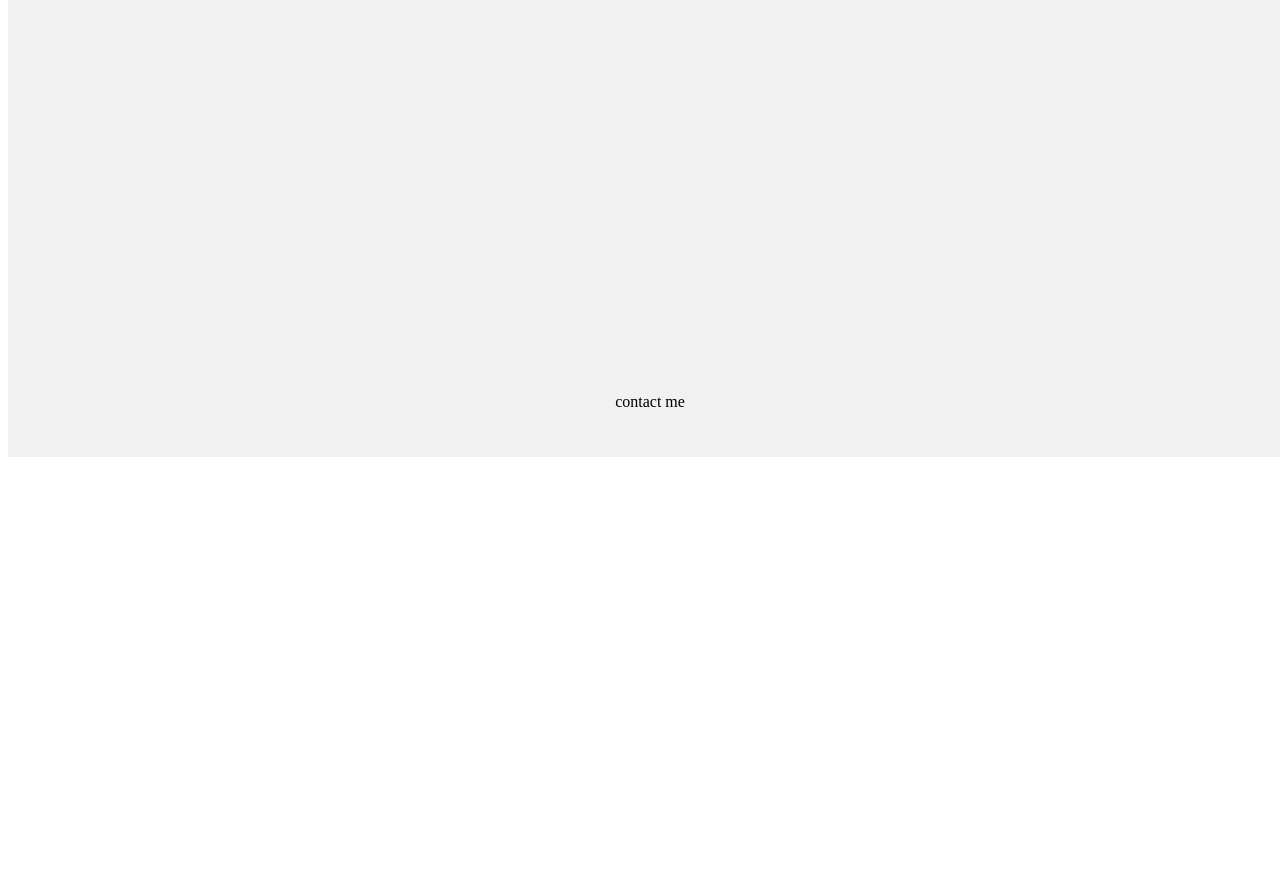
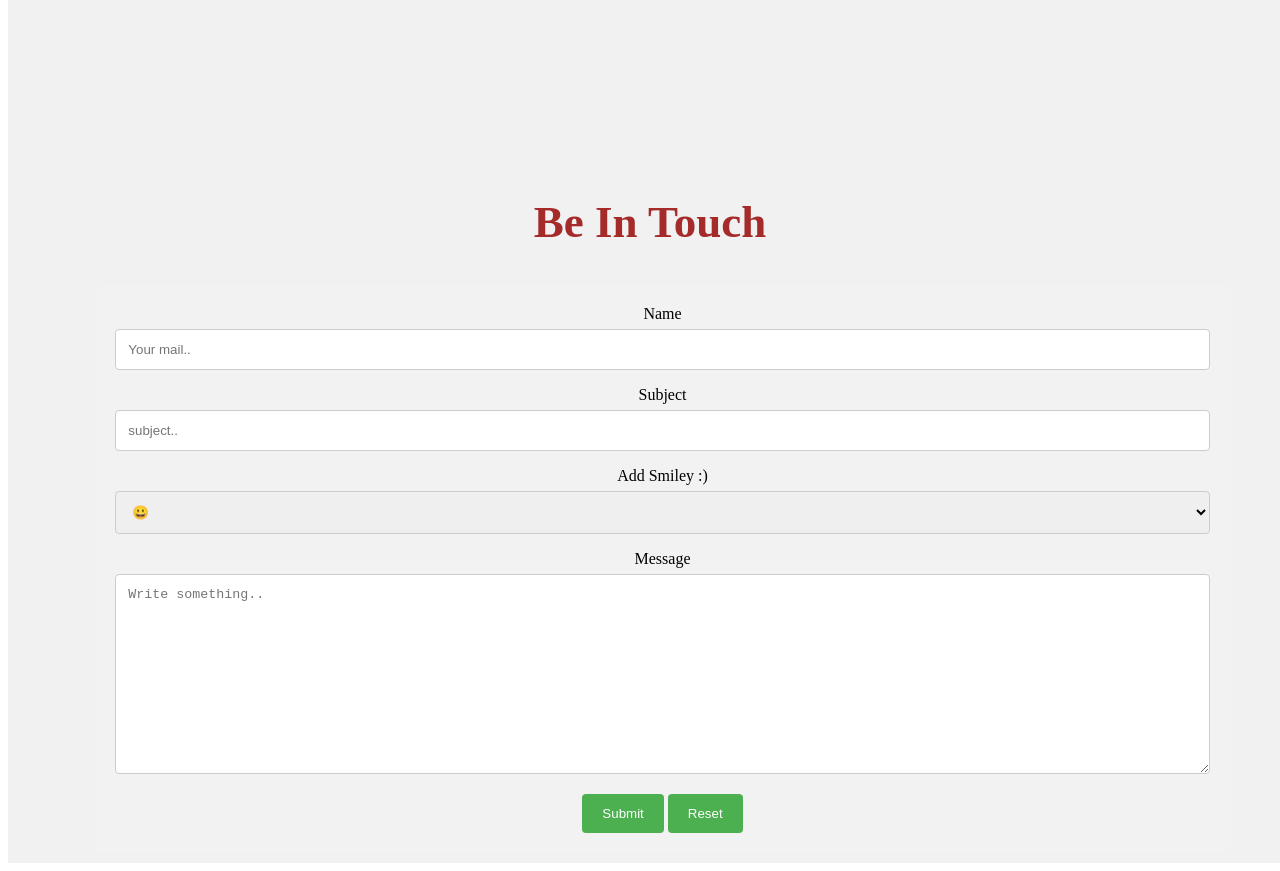
Before and after one commit to grigroman/grigroman.github.io, a plain HTML site: page index.html in a window 1280 px wide. Shown: the part 3098-3969 px from the top of the page. Before the commit the page ends 3563 px from the top, so only its background shows below. Drawn offline with Linux system fonts and the light colour scheme.

Commit message:
Email try

```diff
--- a/index.html
+++ b/index.html
@@ -151,22 +151,31 @@
 		<br/>
 		<br/>
 		<br/>
-		<br/>
-		<br/>
-		<br/>
-		<br/>
-		<br/>
-		<br/>
-		<br/>
-		<br/>
-		<br/>
-		<br/>
-		<br/>
-		<br/>
-		<br/>
-		contact me
-		<br/>
-		<br/>
+		<h1 style="font-size:45px; color:#A52A2A;">Be In Touch</h1>
+		<div class="container">
+  		<form action="mailto:grigorer@post.bgu.ac.il" method="post" enctype="text/plain" align="center">
+
+    		<label for="fname">Name</label>
+    		<input type="text" id="fname" name="name" placeholder="Your mail..">
+
+    		<label for="lname">Subject</label>
+    		<input type="text" id="subject" name="subject" placeholder="subject..">
+
+    		<label for="country">Add Smiley :)</label>
+    		<select id="country" name="country">
+      		<option value="happy">&#128512;</option>
+      		<option value="sad">&#128532;</option>
+      		<option value="love">&#128525;</option>
+    		</select>
+
+    		<label for="subject">Message</label>
+    		<textarea id="message" name="message" placeholder="Write something.." style="height:200px"></textarea>
+
+    		<input type="submit" value="Submit">
+				<input type="reset" value="Reset">
+
+  		</form>
+		</div>
 		<br/>
 	</section>
 
--- a/style.css
+++ b/style.css
@@ -31,3 +31,52 @@ div{
 	margin: 0 0 0 25px;
   display:inline-block;
 }
+
+/* Style inputs with type="text", select elements and textareas */
+input[type=text], select, textarea {
+  width: 100%; /* Full width */
+  padding: 12px; /* Some padding */
+  border: 1px solid #ccc; /* Gray border */
+  border-radius: 4px; /* Rounded borders */
+  box-sizing: border-box; /* Make sure that padding and width stays in place */
+  margin-top: 6px; /* Add a top margin */
+  margin-bottom: 16px; /* Bottom margin */
+  resize: vertical /* Allow the user to vertically resize the textarea (not horizontally) */
+}
+
+/* Style the submit button with a specific background color etc */
+input[type=submit] {
+  background-color: #4CAF50;
+  color: white;
+  padding: 12px 20px;
+  border: none;
+  border-radius: 4px;
+  cursor: pointer;
+}
+
+/* When moving the mouse over the submit button, add a darker green color */
+input[type=submit]:hover {
+  background-color: #45a049;
+}
+
+/* Style the submit button with a specific background color etc */
+input[type=reset] {
+  background-color: #4CAF50;
+  color: white;
+  padding: 12px 20px;
+  border: none;
+  border-radius: 4px;
+  cursor: pointer;
+}
+
+/* When moving the mouse over the submit button, add a darker green color */
+input[type=reset]:hover {
+  background-color: #45a049;
+}
+
+/* Add a background color and some padding around the form */
+.container {
+  border-radius: 5px;
+  background-color: #f2f2f2;
+  padding: 20px;
+}
```
